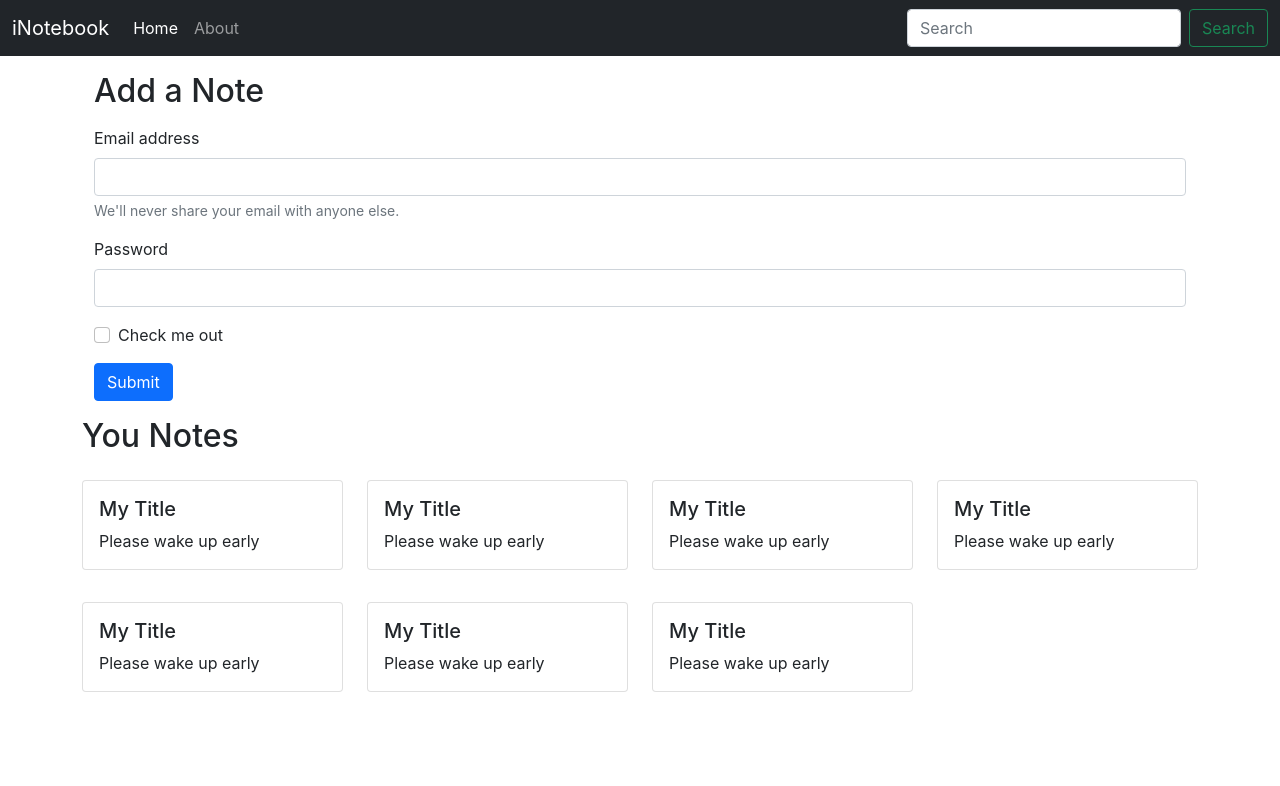
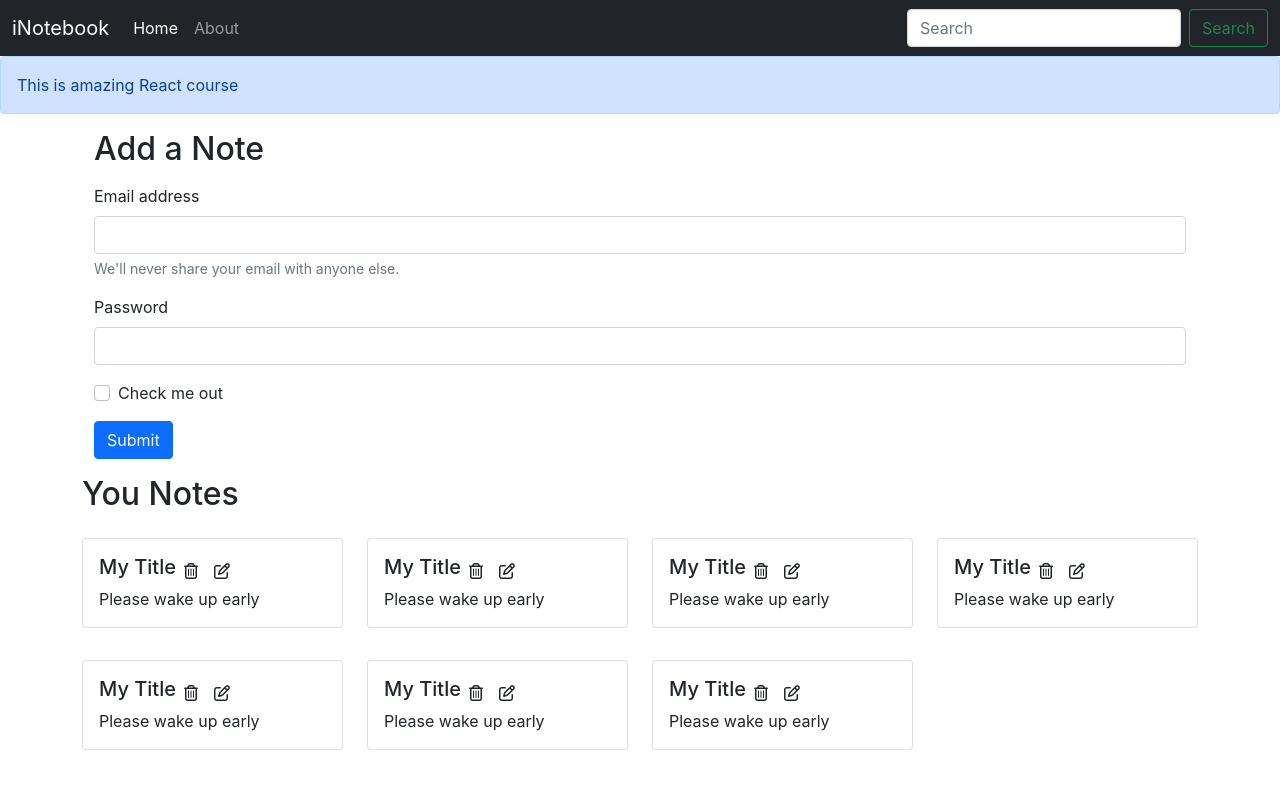
Before and after one commit to CodeWithHarry/iNotebook-React, a React (Create React App) app: page / in a window 1280 px wide. Shown: the top 786 px of the page. Built offline with nearby package versions, Linux system fonts and the light colour scheme.

Commit message:
Video 62 Completed

```diff
--- a/public/index.html
+++ b/public/index.html
@@ -19,6 +19,7 @@
 <body>
   <noscript>You need to enable JavaScript to run this app.</noscript>
   <div id="root"></div>
+  <script src="https://kit.fontawesome.com/26504e4a1f.js" crossorigin="anonymous"></script>
   <!-- Option 1: Bootstrap Bundle with Popper -->
   <script src="https://cdn.jsdelivr.net/npm/bootstrap@5.1.0/dist/js/bootstrap.bundle.min.js"
     integrity="sha384-U1DAWAznBHeqEIlVSCgzq+c9gqGAJn5c/t99JyeKa9xxaYpSvHU5awsuZVVFIhvj"
--- a/src/App.js
+++ b/src/App.js
@@ -8,6 +8,7 @@
 import { Home } from './components/Home';
 import About from './components/About';
 import NoteState from './context/notes/NoteState';
+import { Alert } from './components/Alert';
 
 function App() {
   return (
@@ -15,6 +16,7 @@
       <NoteState>
         <Router>
           <Navbar />
+          <Alert message="This is amazing React course" />
           <div className="container">
             <Switch>
               <Route exact path="/">
--- /dev/null
+++ b/src/components/Alert.js
@@ -0,0 +1,11 @@
+import React from 'react'
+
+export const Alert = (props) => {
+    return (
+        <div>
+            <div class="alert alert-primary" role="alert">
+                {props.message}
+            </div>
+        </div>
+    )
+}
--- a/src/components/Home.js
+++ b/src/components/Home.js
@@ -7,20 +7,20 @@
             <div className="container my-3">
             <h2>Add a Note</h2>
             <form className="my-3">
-                <div class="mb-3">
-                    <label for="exampleInputEmail1" class="form-label">Email address</label>
-                    <input type="email" class="form-control" id="exampleInputEmail1" aria-describedby="emailHelp"/>
-                    <div id="emailHelp" class ="form-text">We'll never share your email with anyone else.</div>
+                <div className="mb-3">
+                    <label htmlFor="exampleInputEmail1" className="form-label">Email address</label>
+                    <input type="email" className="form-control" id="exampleInputEmail1" aria-describedby="emailHelp"/>
+                    <div id="emailHelp" className="form-text">We'll never share your email with anyone else.</div>
                 </div>
-                <div class="mb-3">
-                    <label for="exampleInputPassword1" class="form-label">Password</label>
-                    <input type="password" class="form-control" id="exampleInputPassword1"/>
+                <div className="mb-3">
+                    <label htmlFor="exampleInputPassword1" className="form-label">Password</label>
+                    <input type="password" className="form-control" id="exampleInputPassword1"/>
                 </div>
-                <div class="mb-3 form-check">
-                    <input type="checkbox" class="form-check-input" id="exampleCheck1"/>
-                    <label class ="form-check-label" for="exampleCheck1">Check me out</label>
+                <div className="mb-3 form-check">
+                    <input type="checkbox" className="form-check-input" id="exampleCheck1"/>
+                    <label className="form-check-label" htmlFor="exampleCheck1">Check me out</label>
                 </div>
-                <button type="submit" class="btn btn-primary">Submit</button>
+                <button type="submit" className="btn btn-primary">Submit</button>
             </form>
             </div>
 
--- a/src/components/Noteitem.js
+++ b/src/components/Noteitem.js
@@ -4,10 +4,14 @@
     const { note } = props;
     return (
         <div className="col-md-3">
-            <div class="card my-3">
-                <div class ="card-body">
-                <h5 class ="card-title">{note.title}</h5>
-                <p class ="card-text">{note.description}</p>
+            <div className="card my-3">
+                <div className="card-body">
+                    <div className="d-flex align-items-center">
+                        <h5 className="card-title">{note.title}</h5><i className="far fa-trash-alt mx-2"></i>
+                        <i className="far fa-edit mx-2"></i>
+                    </div>
+                    <p className="card-text">{note.description}</p>
+
                 </div>
             </div>
         </div>
--- a/src/components/Notes.js
+++ b/src/components/Notes.js
@@ -10,7 +10,7 @@
         <div className="row my-3">
             <h2>You Notes</h2>
             {notes.map((note)=>{
-                return <Noteitem note={note}/>
+                return <Noteitem key={note._id} note={note}/>
             })}
             </div>
     )
--- a/src/context/notes/NoteState.js
+++ b/src/context/notes/NoteState.js
@@ -4,7 +4,7 @@
 const NoteState = (props)=>{
     const notesInitial = [
         {
-          "_id": "61322f19553781a8ca8d0e06",
+          "_id": "61322f195153781a8ca8d0e06",
           "user": "6131dc5e3e4037cd4734a066",
           "title": "My Title",
           "description": "Please wake up early",
@@ -13,7 +13,7 @@
           "__v": 0
         },
         {
-          "_id": "61322f19553781a8ca8d0e08",
+          "_id": "61322f195531781a8ca8d0e08",
           "user": "6131dc5e3e4037cd4734a066",
           "title": "My Title",
           "description": "Please wake up early",
@@ -22,7 +22,7 @@
           "__v": 0
         },
         {
-          "_id": "61322f19553781a8ca8d0e08",
+          "_id": "61322f19553781a8ca8d0e081",
           "user": "6131dc5e3e4037cd4734a066",
           "title": "My Title",
           "description": "Please wake up early",
@@ -31,7 +31,7 @@
           "__v": 0
         },
         {
-          "_id": "61322f19553781a8ca8d0e08",
+          "_id": "61322f19553781a8ca8d0e082",
           "user": "6131dc5e3e4037cd4734a066",
           "title": "My Title",
           "description": "Please wake up early",
@@ -40,7 +40,7 @@
           "__v": 0
         },
         {
-          "_id": "61322f19553781a8ca8d0e08",
+          "_id": "61322f195537812a8ca8d0e08",
           "user": "6131dc5e3e4037cd4734a066",
           "title": "My Title",
           "description": "Please wake up early",
@@ -49,7 +49,7 @@
           "__v": 0
         },
         {
-          "_id": "61322f19553781a8ca8d0e08",
+          "_id": "613222f19553781a8ca8d0e08",
           "user": "6131dc5e3e4037cd4734a066",
           "title": "My Title",
           "description": "Please wake up early",
@@ -58,7 +58,7 @@
           "__v": 0
         },
         {
-          "_id": "61322f19553781a8ca8d0e08",
+          "_id": "61322f119553781a8ca8d0e08",
           "user": "6131dc5e3e4037cd4734a066",
           "title": "My Title",
           "description": "Please wake up early",
--- a/src/index.css
+++ b/src/index.css
@@ -11,3 +11,7 @@
   font-family: source-code-pro, Menlo, Monaco, Consolas, 'Courier New',
     monospace;
 }
+
+i{
+  cursor: pointer;
+}
```
